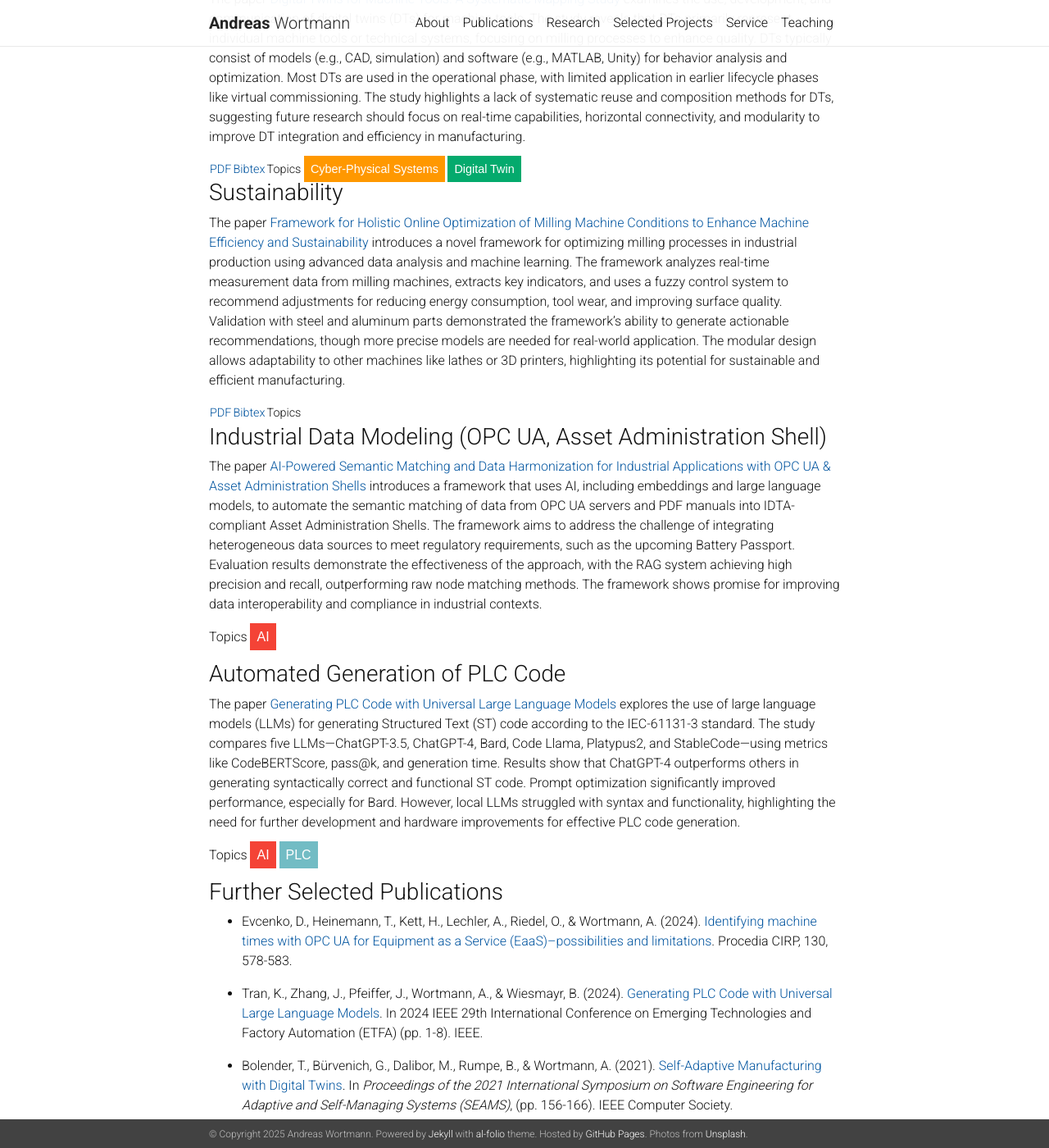
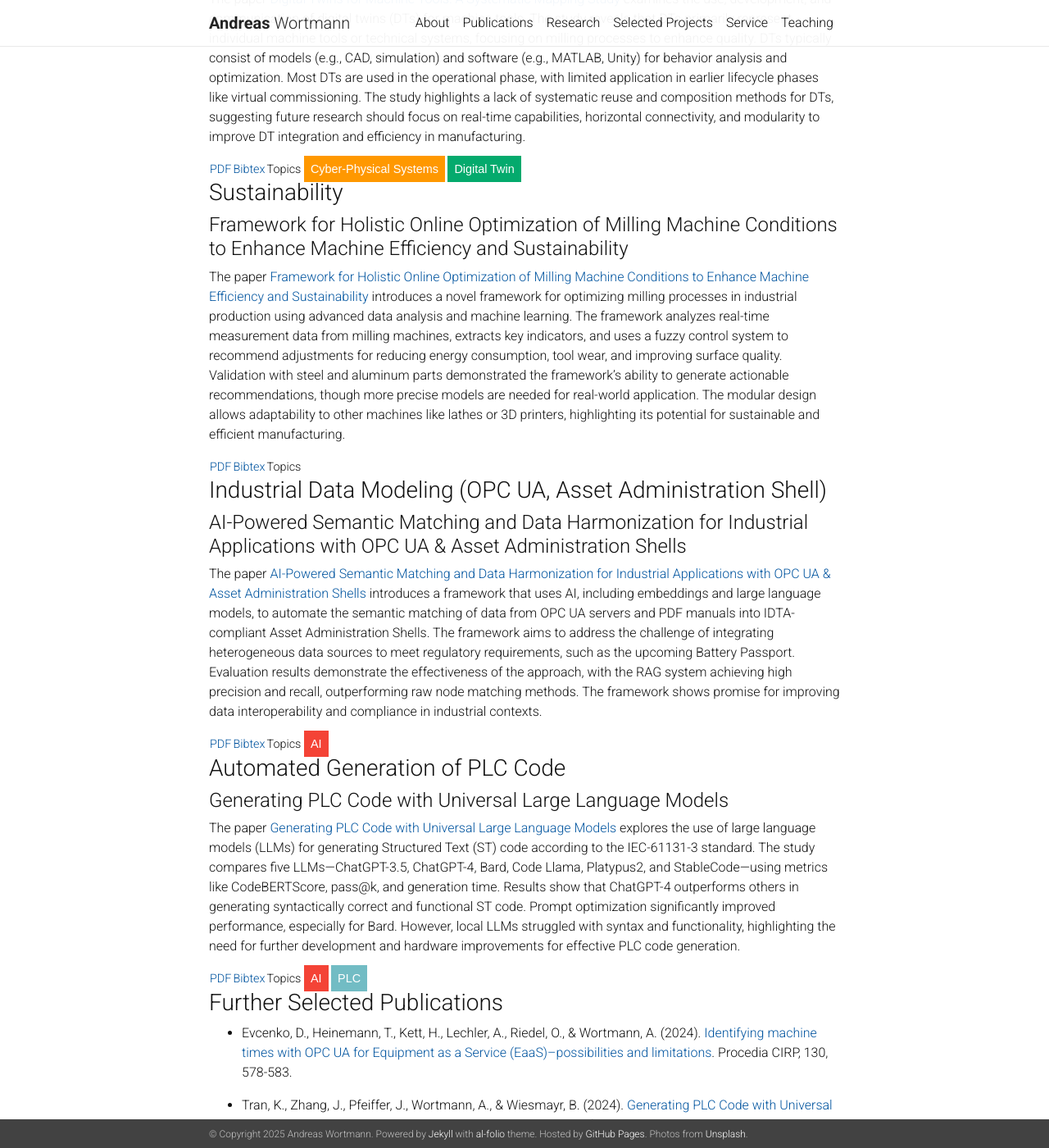
Before and after one commit to awortmann/awortmann.github.io, a Jekyll site: the page built from _pages/research/industry-40.md, in a window 1280 px wide and 1400 px high, scrolled down 760 px. Shown: the whole window at 82% size. Built offline with Jekyll 4.4.1, drawn with Linux system fonts in a browser that asks for light colours; nearby versions of some CDN libraries; a style sheet for code colours, icons or effects is not loaded.

Commit message:
Minor update

```diff
--- a/_pages/research/industry-40.md
+++ b/_pages/research/industry-40.md
@@ -24,21 +24,27 @@ The paper [Digital Twins for Machine Tools: A Systematic Mapping Study](https://
 
 ### Sustainability
 
+#### Framework for Holistic Online Optimization of Milling Machine Conditions to Enhance Machine Efficiency and Sustainability
+
 The paper [Framework for Holistic Online Optimization of Milling Machine Conditions to Enhance Machine Efficiency and Sustainability](https://awortmann.github.io/downloads/paper/Framework_for_Holistic_Online_Optimization_of_Milling_Machine_Conditions_to_Enhance_Machine_Efficiency_and_Sustainability.pdf) introduces a novel framework for optimizing milling processes in industrial production using advanced data analysis and machine learning. The framework analyzes real-time measurement data from milling machines, extracts key indicators, and uses a fuzzy control system to recommend adjustments for reducing energy consumption, tool wear, and improving surface quality. Validation with steel and aluminum parts demonstrated the framework's ability to generate actionable recommendations, though more precise models are needed for real-world application. The modular design allows adaptability to other machines like lathes or 3D printers, highlighting its potential for sustainable and efficient manufacturing.
 
 [PDF](https://awortmann.github.io/downloads/paper/Framework_for_Holistic_Online_Optimization_of_Milling_Machine_Conditions_to_Enhance_Machine_Efficiency_and_Sustainability.pdf) | [Bibtex](https://raw.githubusercontent.com/awortmann/awortmann.github.io/master/_bibliography/andreaswortmann.bib) | Topics <span class="label cpt">Cyber-Physical Systems</span>
 
 ### Industrial Data Modeling (OPC UA, Asset Administration Shell)
 
+#### AI-Powered Semantic Matching and Data Harmonization for Industrial Applications with OPC UA & Asset Administration Shells
+
 The paper [AI-Powered Semantic Matching and Data Harmonization for Industrial Applications with OPC UA & Asset Administration Shells](https://www.researchgate.net/publication/394119437_AI-Powered_Semantic_Matching_and_Data_Harmonization_for_Industrial_Applications_with_OPC_UA_Asset_Administration_Shells) introduces a framework that uses AI, including embeddings and large language models, to automate the semantic matching of data from OPC UA servers and PDF manuals into IDTA-compliant Asset Administration Shells. The framework aims to address the challenge of integrating heterogeneous data sources to meet regulatory requirements, such as the upcoming Battery Passport. Evaluation results demonstrate the effectiveness of the approach, with the RAG system achieving high precision and recall, outperforming raw node matching methods. The framework shows promise for improving data interoperability and compliance in industrial contexts.
 
-Topics <span class="label ai">AI</span> <span class="label cpt">Cyber-Physical Systems</span>
+[PDF](https://www.researchgate.net/publication/394119437_AI-Powered_Semantic_Matching_and_Data_Harmonization_for_Industrial_Applications_with_OPC_UA_Asset_Administration_Shells) | [Bibtex](https://raw.githubusercontent.com/awortmann/awortmann.github.io/master/_bibliography/andreaswortmann.bib) | Topics <span class="label ai">AI</span> <span class="label cpt">Cyber-Physical Systems</span>
 
 ### Automated Generation of PLC Code
 
+#### Generating PLC Code with Universal Large Language Models
+
 The paper [Generating PLC Code with Universal Large Language Models](https://awortmann.github.io/downloads/paper/Generating_PLC_Code_with_Universal_Large_Language_Models.pdf) explores the use of large language models (LLMs) for generating Structured Text (ST) code according to the IEC-61131-3 standard. The study compares five LLMs—ChatGPT-3.5, ChatGPT-4, Bard, Code Llama, Platypus2, and StableCode—using metrics like CodeBERTScore, pass@k, and generation time. Results show that ChatGPT-4 outperforms others in generating syntactically correct and functional ST code. Prompt optimization significantly improved performance, especially for Bard. However, local LLMs struggled with syntax and functionality, highlighting the need for further development and hardware improvements for effective PLC code generation.
 
-Topics <span class="label ai">AI</span> <span class="label plc">PLC</span>
+[PDF](https://awortmann.github.io/downloads/paper/Generating_PLC_Code_with_Universal_Large_Language_Models.pdf) | [Bibtex](https://raw.githubusercontent.com/awortmann/awortmann.github.io/master/_bibliography/andreaswortmann.bib) | Topics <span class="label ai">AI</span> <span class="label plc">PLC</span>
 
 ### Further Selected Publications
 
```
